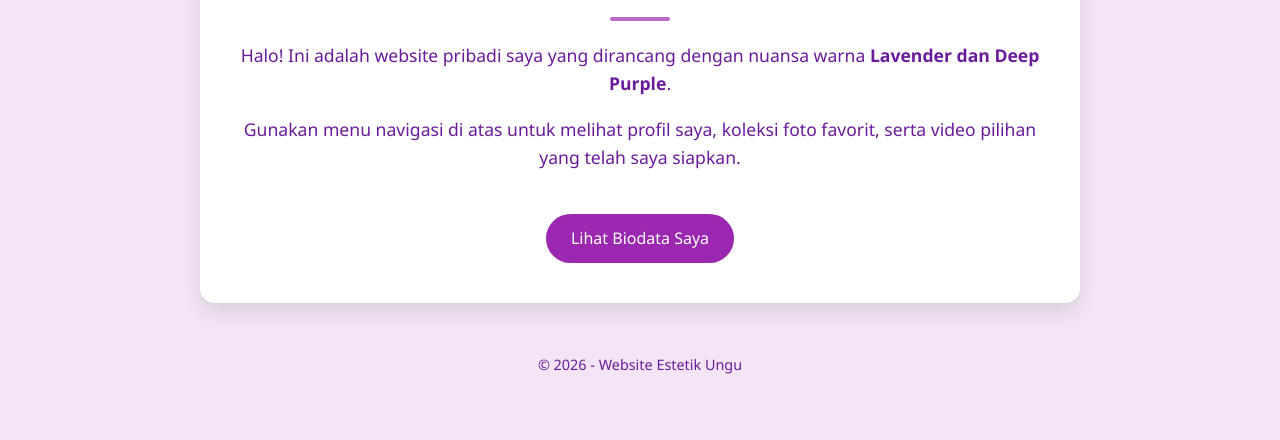
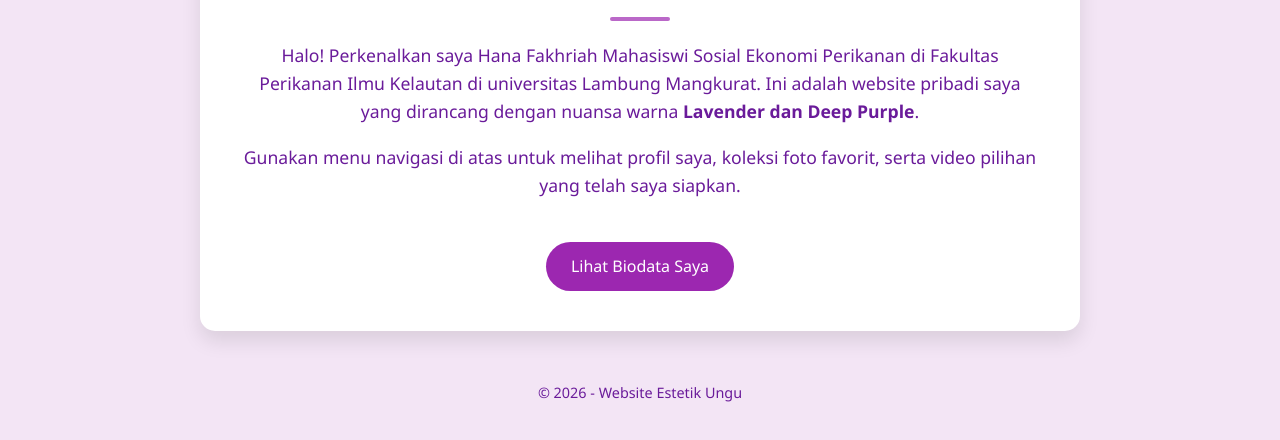
Before and after one commit to hanafkh27-bot/HANA.FAKHRIAH, a plain HTML site: page index.html in a window 1280 px wide. Shown: the part 248-688 px from the top of the page. Drawn offline with Linux system fonts and the light colour scheme.

Commit message:
Update index.html

```diff
--- a/index.html
+++ b/index.html
@@ -104,7 +104,7 @@
     <div class="container">
         <h1>Selamat Datang</h1>
         <div class="divider"></div>
-        <p>Halo! Ini adalah website pribadi saya yang dirancang dengan nuansa warna <strong>Lavender dan Deep Purple</strong>.</p>
+        <p>Halo! Perkenalkan saya Hana Fakhriah Mahasiswi Sosial Ekonomi Perikanan di Fakultas Perikanan Ilmu Kelautan di universitas Lambung Mangkurat. Ini adalah website pribadi saya yang dirancang dengan nuansa warna <strong>Lavender dan Deep Purple</strong>.</p>
         <p>Gunakan menu navigasi di atas untuk melihat profil saya, koleksi foto favorit, serta video pilihan yang telah saya siapkan.</p>
 
         <a href="biodata.html" class="btn">Lihat Biodata Saya</a>
```
